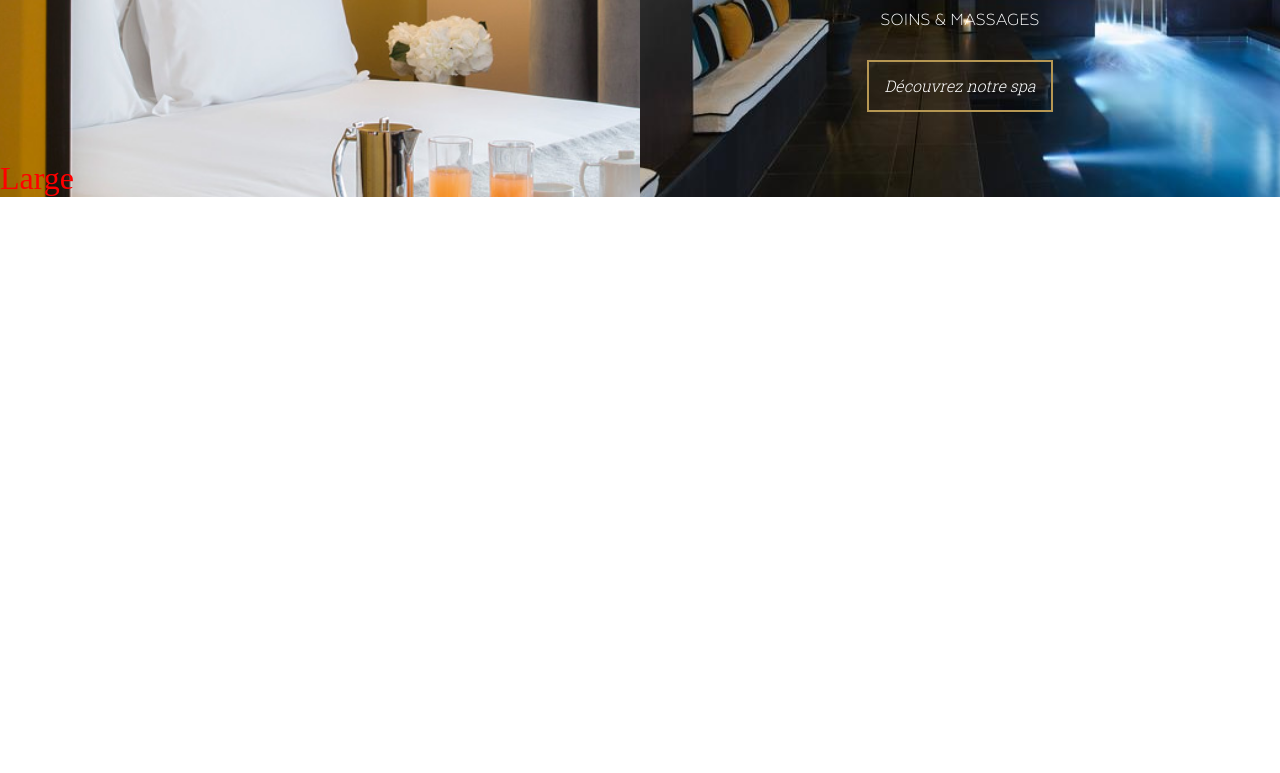
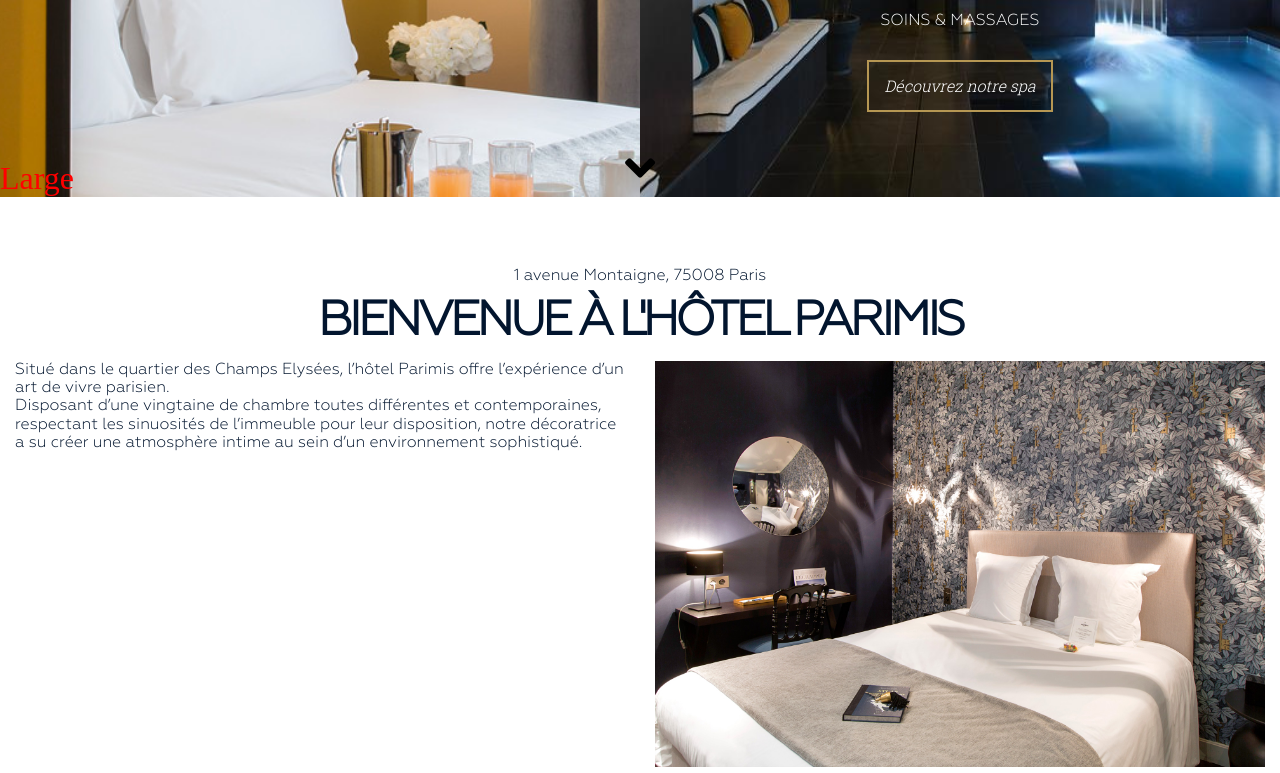
Before and after one commit to JorisAllgeyer/projet-parimis, a plain HTML site: page index.html in a window 1280 px wide. Shown: the part 603-1376 px from the top of the page. Before the commit the page ends 800 px from the top, so only its background shows below. Drawn offline with nearby package versions, Linux system fonts and the light colour scheme.

Commit message:
commit 5

```diff
--- a/index.html
+++ b/index.html
@@ -158,6 +158,7 @@
   </div>
 
   <main id="main" class="container-fluid">
+
     <div class="row">
       <section class="col-md-6 section-left">
         <div class="overlay"></div>
@@ -193,9 +194,25 @@
           </div>
         </section>
       </div>
+      <div class="scroll"><a href="#anchor-1"><i class="fas fa-angle-down fa-3x"></i></a></div>
     </div>
 
-    <div class="row" id="map">
+    <div id="anchor-1"></div>
+    <div class="row" id="hotel">
+      <section class="col-12 section-hotel">
+        <p>1 avenue Montaigne, 75008 Paris</p>
+        <h2>Bienvenue à l'hôtel Parimis</h2>
+      </section>
+      <div class="row">
+        <section class="col-md-6">
+          <p>Situé dans le quartier des Champs Elysées, l’hôtel Parimis offre l’expérience d’un art de vivre parisien.</p>
+          <p>Disposant d’une vingtaine de chambre toutes différentes et contemporaines, respectant les sinuosités de l’immeuble pour leur disposition, notre décoratrice a su créer une atmosphère intime au sein d’un environnement sophistiqué.
+          </p>
+        </section>
+        <section class="col-md-6">
+          <img src="img/room-grey-1.jpg" alt="img">
+        </section>
+      </div>
 
     </div>
 
--- a/scss/main.scss
+++ b/scss/main.scss
@@ -5,7 +5,6 @@
   .row{
     padding: 0;
     margin: 0;
-    color: white;
 
     .overlay{
       position: absolute;
@@ -18,6 +17,7 @@
   }
 
   .section-title{
+    color: white;
     position: relative;
     text-align: center;
     z-index: 5;
@@ -120,4 +120,38 @@
     .section-left-item:last-child:hover .section-title .separator{width: 100%;}
     .section-left-item:last-child:hover .overlay{background: $overlay;}
   }
+
+  .scroll{
+    position: absolute;
+    bottom: 5px;
+    left: calc(50% - 15px);
+    z-index: 10;
+  }
+
+  #anchor-1{
+    position: relative;
+    bottom: 70px;
+  }
+
+  #hotel{
+    margin-top: 70px;
+    color: $deepblue;
+    // min-height: 100vh;
+
+    h2{
+      text-transform: uppercase;
+      padding: 10px 0px;
+      font-size: 3em;
+      letter-spacing: -0.08em;
+      font-weight: bold;
+    }
+    img{
+      width: 100%;
+    }
+
+    .section-hotel{
+      text-align: center;
+
+    }
+  }
 }
--- a/scss/master.scss
+++ b/scss/master.scss
@@ -13,6 +13,7 @@
 strong{font-weight: normal;}
 ul{list-style-type: none;}
 input, select{outline: none;}
+html{scroll-behavior: smooth;}
 
 // FONTS
 @font-face {
```
Also changed, not shown: css/master.css, 1 other file.
